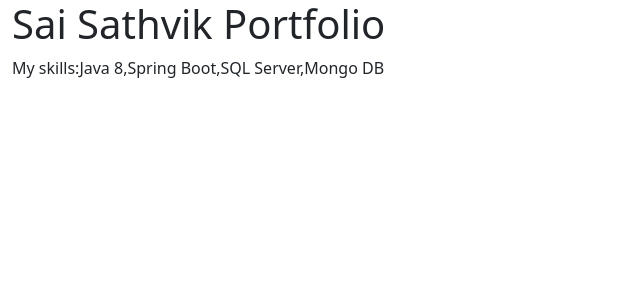
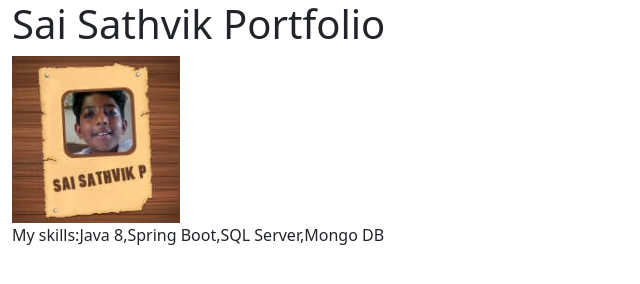
Before and after one commit to sridevipittala/Portfolio-sri, a plain HTML site: page index.html in a window 1280 px wide. Shown: the whole page, without its empty margins (0-640 px from the left). Drawn offline with nearby package versions, Linux system fonts and the light colour scheme.

Commit message:
Update index.html
Added image

```diff
--- a/index.html
+++ b/index.html
@@ -12,6 +12,7 @@
 <body>
     <div class="container-fluid">
        <h1>Sai Sathvik Portfolio</h1>
+       <img src="public/images/sai.jpg"/>
        <p>My skills:Java 8,Spring Boot,SQL Server,Mongo DB</p>
     </div>
 </body>
```
